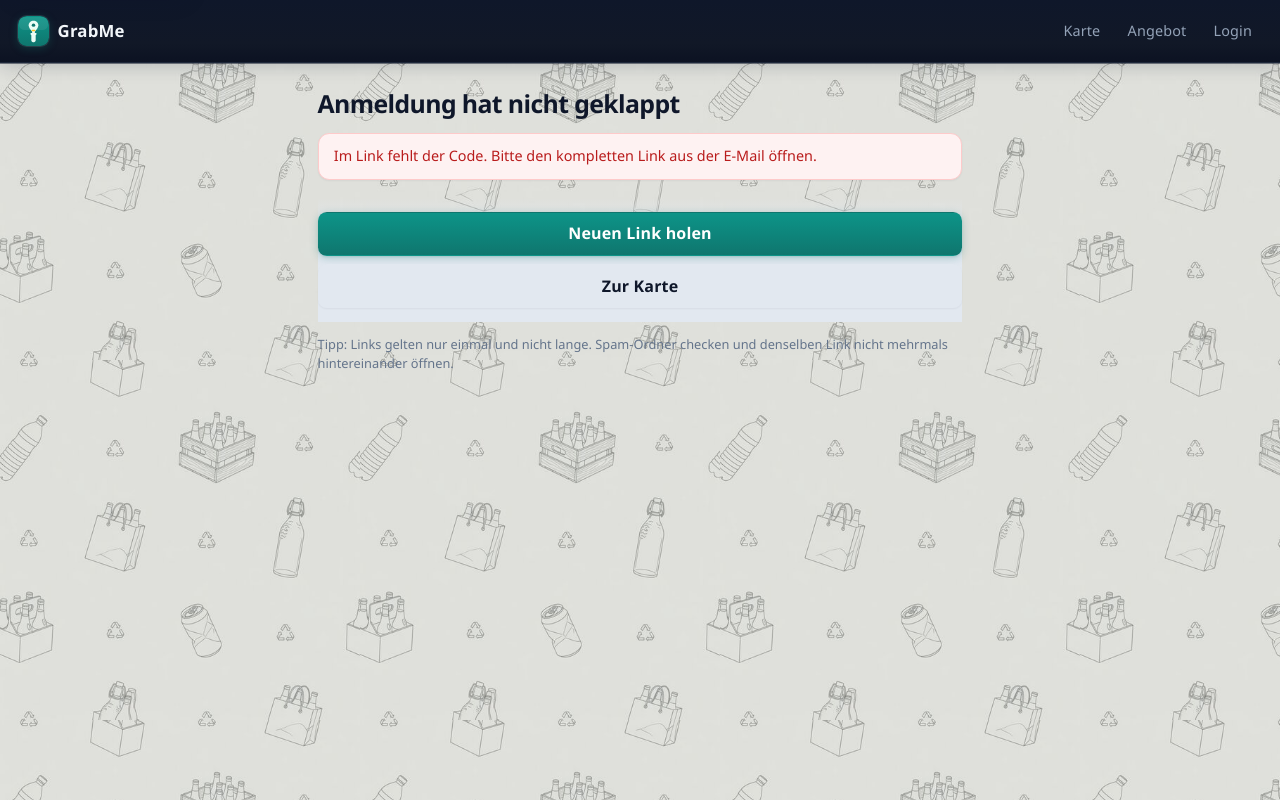
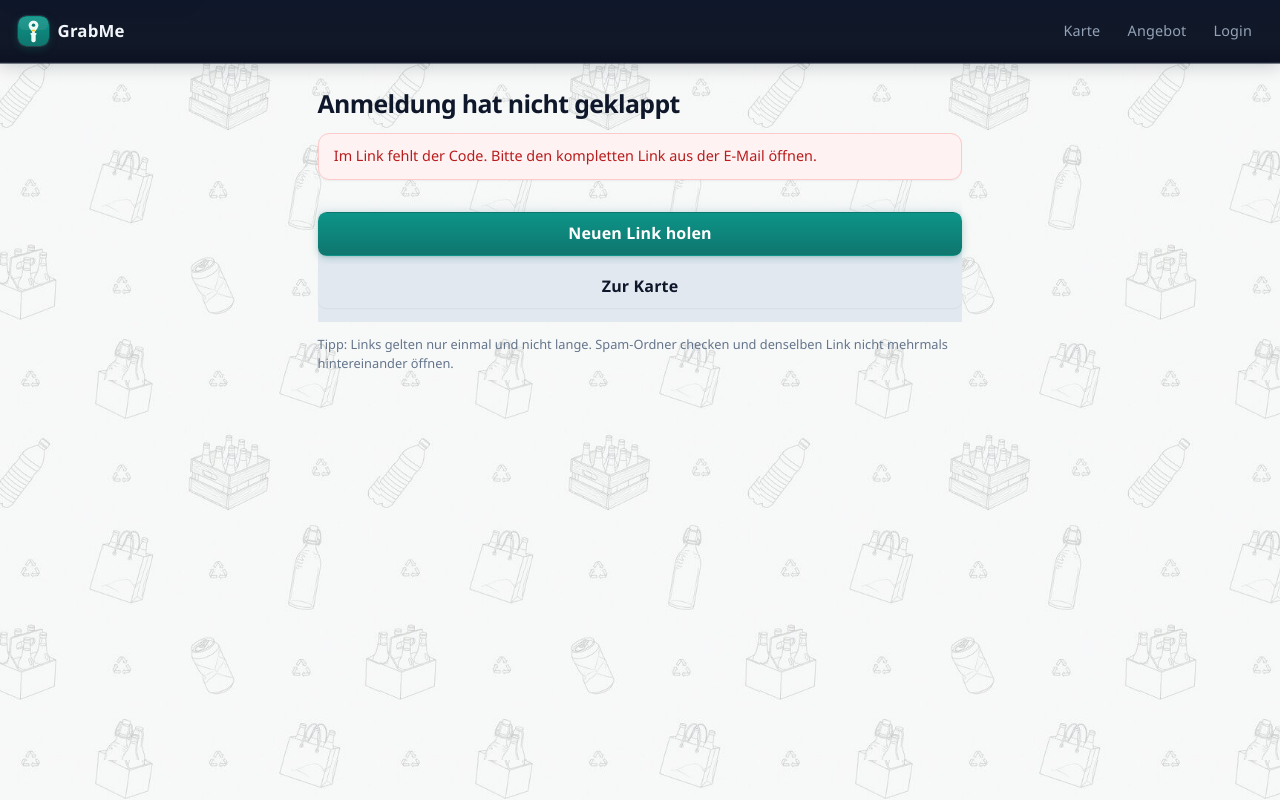
Before and after one commit to jango-blockchained/pfloop, a React (Vite) app: page /auth/verify in a window 1280 px wide. Built offline with nearby package versions, Linux system fonts and the light colour scheme; no server answers.

Commit message:
Soften and lighten the Pfand background pattern.
Lower contrast so the doodle tile stays subtle behind the UI.

```diff
--- a/src/react-app/index.css
+++ b/src/react-app/index.css
@@ -3,9 +3,9 @@
 	/* Surfaces */
 	--bg: #0f172a;
 	--bg-elevated: #1e293b;
-	--bg-app: #e8eaed;
+	--bg-app: #f0f2f5;
 	--bg-pattern: url("/bg-pattern.jpg");
-	--bg-pattern-size: 360px;
+	--bg-pattern-size: 380px;
 	--panel: #f8fafc;
 	--panel-dark: #1e293b;
 	--surface: #ffffff;
```
Also changed, not shown: public/bg-pattern.jpg.
